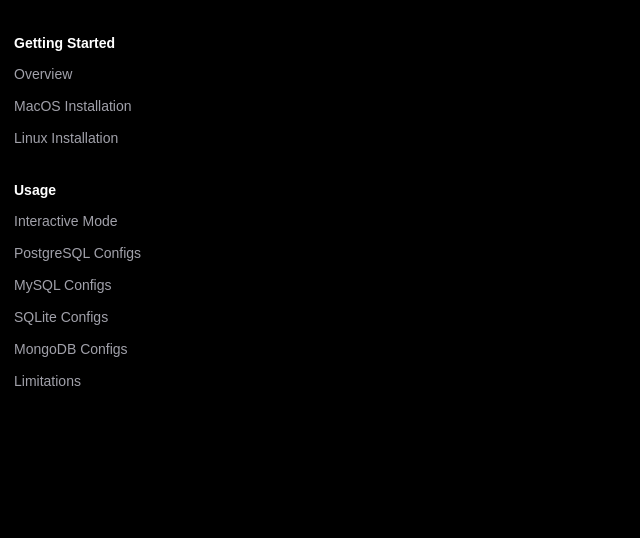
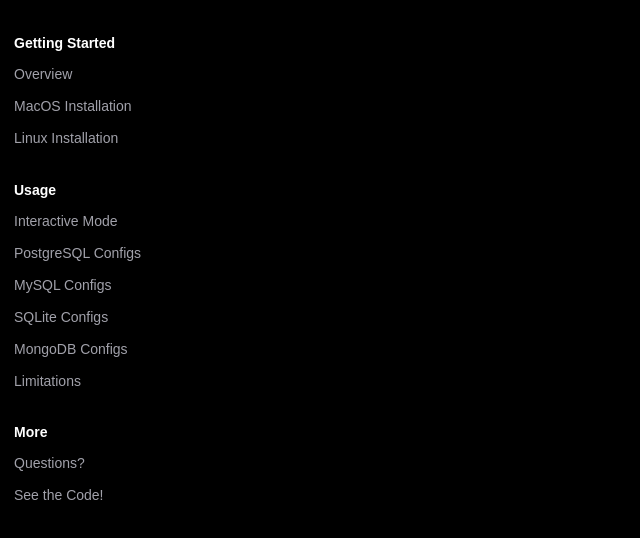
Before and after one commit to jamesdaniel3/auto-db-diagram-docs, a React (Vite) app in the folder frontend/: page /docs in a window 1280 px wide. Shown: the top 538 px of the page, without its empty margins (0-640 px from the left). Built offline with nearby package versions, Linux system fonts and the light colour scheme.

Commit message:
added two more links to navbar and alt text to images

```diff
--- a/frontend/src/components/DocsNavbar.tsx
+++ b/frontend/src/components/DocsNavbar.tsx
@@ -6,6 +6,8 @@
   id: string;
   name: string;
   url: string;
+  isExternal?: boolean;
+  isEmail?: boolean;
 }
 
 interface NavItem {
@@ -74,7 +76,51 @@
         },
       ],
     },
+    {
+      title: "More",
+      id: "more",
+      subItems: [
+        {
+          name: "Questions?",
+          url: "mailto:jamesmd333@gmail.com",
+          id: "contact-email",
+          isEmail: true,
+        },
+        {
+          name: "See the Code!",
+          url: "https://github.com/jamesdaniel3/auto-db-diagram",
+          id: "github-repo",
+          isExternal: true,
+        },
+      ],
+    },
   ];
+
+  const renderNavLink = (subItem: NavLink) => {
+    const commonClasses = `navbar-link-container ${
+      location.pathname === subItem.url ? "navbar-link-container--active" : ""
+    }`;
+
+    if (subItem.isEmail || subItem.isExternal) {
+      return (
+        <a
+          href={subItem.url}
+          className={commonClasses}
+          key={subItem.id}
+          target={subItem.isExternal ? "_blank" : undefined}
+          rel={subItem.isExternal ? "noopener noreferrer" : undefined}
+        >
+          <span className="navbar-link">{subItem.name}</span>
+        </a>
+      );
+    }
+
+    return (
+      <Link to={subItem.url} className={commonClasses} key={subItem.id}>
+        <span className="navbar-link">{subItem.name}</span>
+      </Link>
+    );
+  };
 
   return (
     <>
@@ -82,28 +128,10 @@
         {NAVBAR_ITEMS.map((item) => (
           <div key={item.id} className="navbar-section-container">
             <p className="navbar-section-title">{item.title}</p>
-            {item.subItems.map((subItem) => (
-              <Link
-                to={subItem.url}
-                className={`navbar-link-container ${
-                  location.pathname === subItem.url
-                    ? "navbar-link-container--active"
-                    : ""
-                }`}
-                key={subItem.id}
-              >
-                <span className="navbar-link">{subItem.name}</span>
-              </Link>
-            ))}
+            {item.subItems.map(renderNavLink)}
           </div>
         ))}
       </div>
     </>
   );
 }
-
-// #d4d4d8
-
-// #a1a1aa
-
-// #71717a
--- a/frontend/src/components/pages/InteractiveUsage.tsx
+++ b/frontend/src/components/pages/InteractiveUsage.tsx
@@ -23,6 +23,7 @@
             className="info-image"
             src={infoImage}
             style={{ height: "20px", width: "20px" }}
+            alt="info icon"
           />
           <p className="page-note-label">Note</p>
         </div>
--- a/frontend/src/components/pages/MongoDBUsage.tsx
+++ b/frontend/src/components/pages/MongoDBUsage.tsx
@@ -44,6 +44,7 @@
             className="info-image"
             src={infoImage}
             style={{ height: "20px", width: "20px" }}
+            alt="info icon"
           />
           <p className="page-note-label">Note</p>
         </div>
--- a/frontend/src/components/pages/MySQLUsage.tsx
+++ b/frontend/src/components/pages/MySQLUsage.tsx
@@ -37,6 +37,7 @@
             className="info-image"
             src={infoImage}
             style={{ height: "20px", width: "20px" }}
+            alt="info icon"
           />
           <p className="page-note-label">Note</p>
         </div>
--- a/frontend/src/components/pages/Overview.tsx
+++ b/frontend/src/components/pages/Overview.tsx
@@ -65,6 +65,7 @@
             className="info-image"
             src={infoImage}
             style={{ height: "20px", width: "20px" }}
+            alt="info icon"
           />
           <p className="page-note-label">Note</p>
         </div>
--- a/frontend/src/components/pages/PostgresUsage.tsx
+++ b/frontend/src/components/pages/PostgresUsage.tsx
@@ -37,6 +37,7 @@
             className="info-image"
             src={infoImage}
             style={{ height: "20px", width: "20px" }}
+            alt="info icon"
           />
           <p className="page-note-label">Note</p>
         </div>
--- a/frontend/src/components/pages/SQLiteUsage.tsx
+++ b/frontend/src/components/pages/SQLiteUsage.tsx
@@ -33,6 +33,7 @@
             className="info-image"
             src={infoImage}
             style={{ height: "20px", width: "20px" }}
+            alt="info icon"
           />
           <p className="page-note-label">Note</p>
         </div>
```
